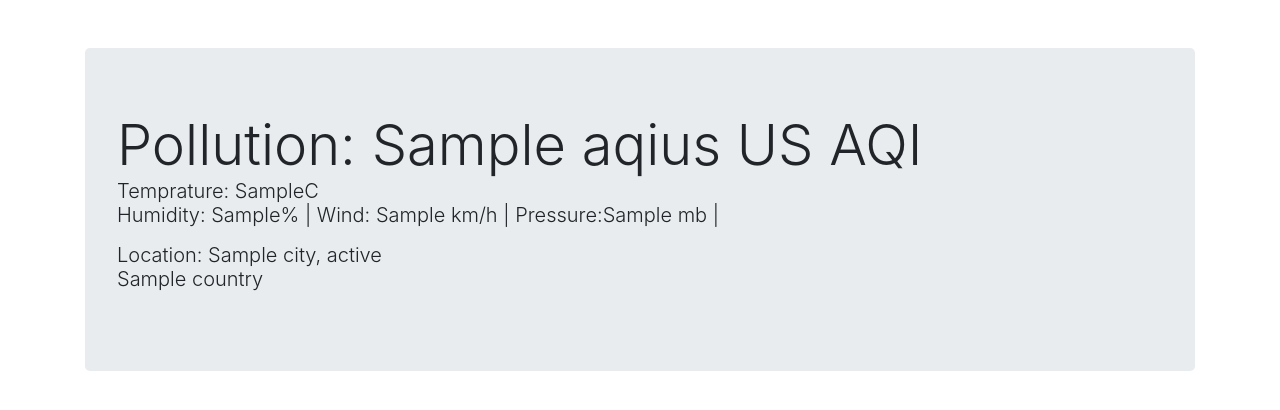
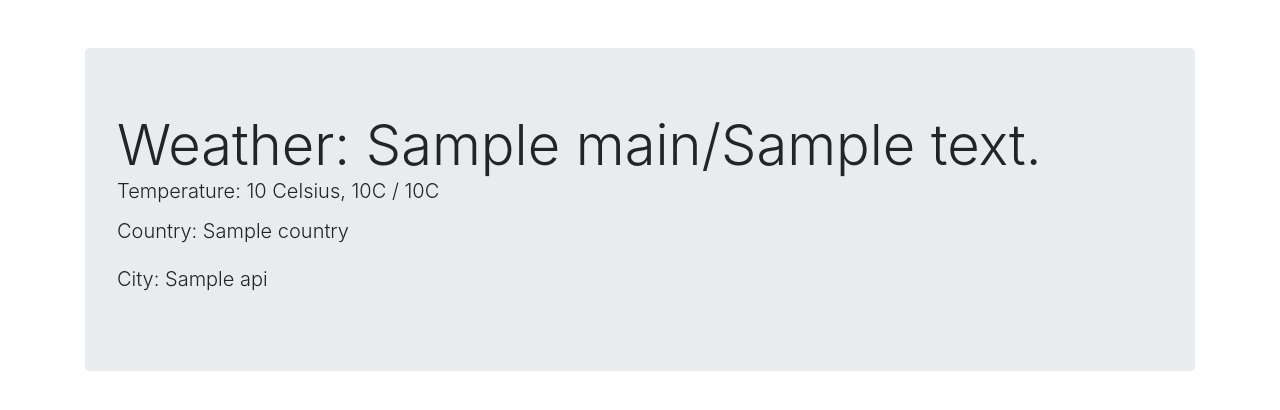
Before and after one commit to DevanshBajaj/weatherapp, a Django app: template lookup/templates/home.html in a window 1280 px wide. Shown: the part 56-466 px from the top of the page. Run offline with Django 3.2, Linux system fonts and the light colour scheme; the template is opened without the code that fills it: most values are stand-ins (such as "Sample title", 1, 10 or a date in 2020); some libraries are stand-ins or nearby versions.

Commit message:
this works

```diff
--- a/lookup/templates/home.html
+++ b/lookup/templates/home.html
@@ -14,11 +14,11 @@
     {% else %}
 
 <div class="jumbotron">
-  <h1 class="display-4">Pollution: {{api.data.current.pollution.aqius}} US AQI<br/>
-  <p class="lead">Temprature: {{api.data.current.weather.tp}}C <br/>
-    Humidity: {{api.data.current.weather.hu}}% | Wind: {{api.data.current.weather.wd}} km/h | Pressure:{{api.data.current.weather.pr}} mb | </p>
-  <p class="lead">Location: {{api.data.city}}, {{api.data.state}}<br/>
-  {{api.data.country}}</p>
+  <h1 class="display-4">Weather: {{ api.weather.0.main}}/{{api.weather.0.description}}<br/>
+  <p class="lead">Temperature: {{api.main.temp}} Celsius, {{api.main.temp_max}}C / {{api.main.temp_min}}C<br/></p>
+  <p class="lead">Country: {{api.sys.country}}<br/>
+<br/>
+City: {{api.name}}<br/></p>
 </div>
 
 
--- a/lookup/views.py
+++ b/lookup/views.py
@@ -6,7 +6,7 @@ def home(request):
 
     if request.method == "POST":
         city_name = request.POST['city_name']
-        api_request = requests.get("http://api.airvisual.com/v2/nearest_city?key=8b5e9c27-7e2c-4526-9b56-fb94072dd54d")
+        api_request = requests.get("http://api.openweathermap.org/data/2.5/weather?q=" + city_name + "&units=metric&APPID=d0a3abf9e9950b930853deff99063689")
         try:
             api = json.loads(api_request.content)
         except Exception as e:
@@ -17,7 +17,7 @@ def home(request):
 
 
     else:
-        api_request = requests.get("http://api.airvisual.com/v2/nearest_city?key=8b5e9c27-7e2c-4526-9b56-fb94072dd54d")
+        api_request = requests.get("https://api.openweathermap.org/data/2.5/weather?q=Ghaziabad&units=metric&appid=d0a3abf9e9950b930853deff99063689")
         try:
             api = json.loads(api_request.content)
         except Exception as e:
```
